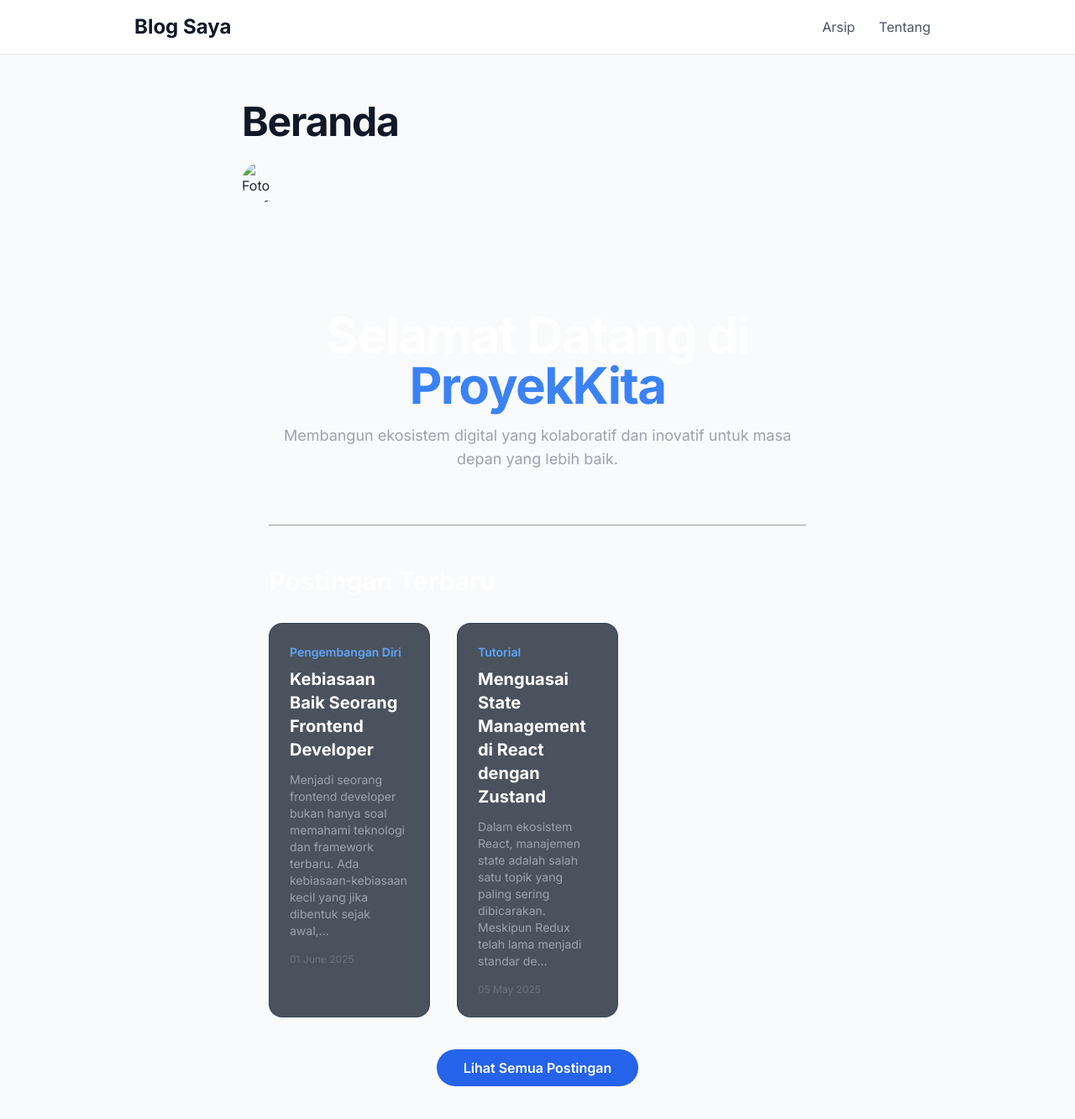
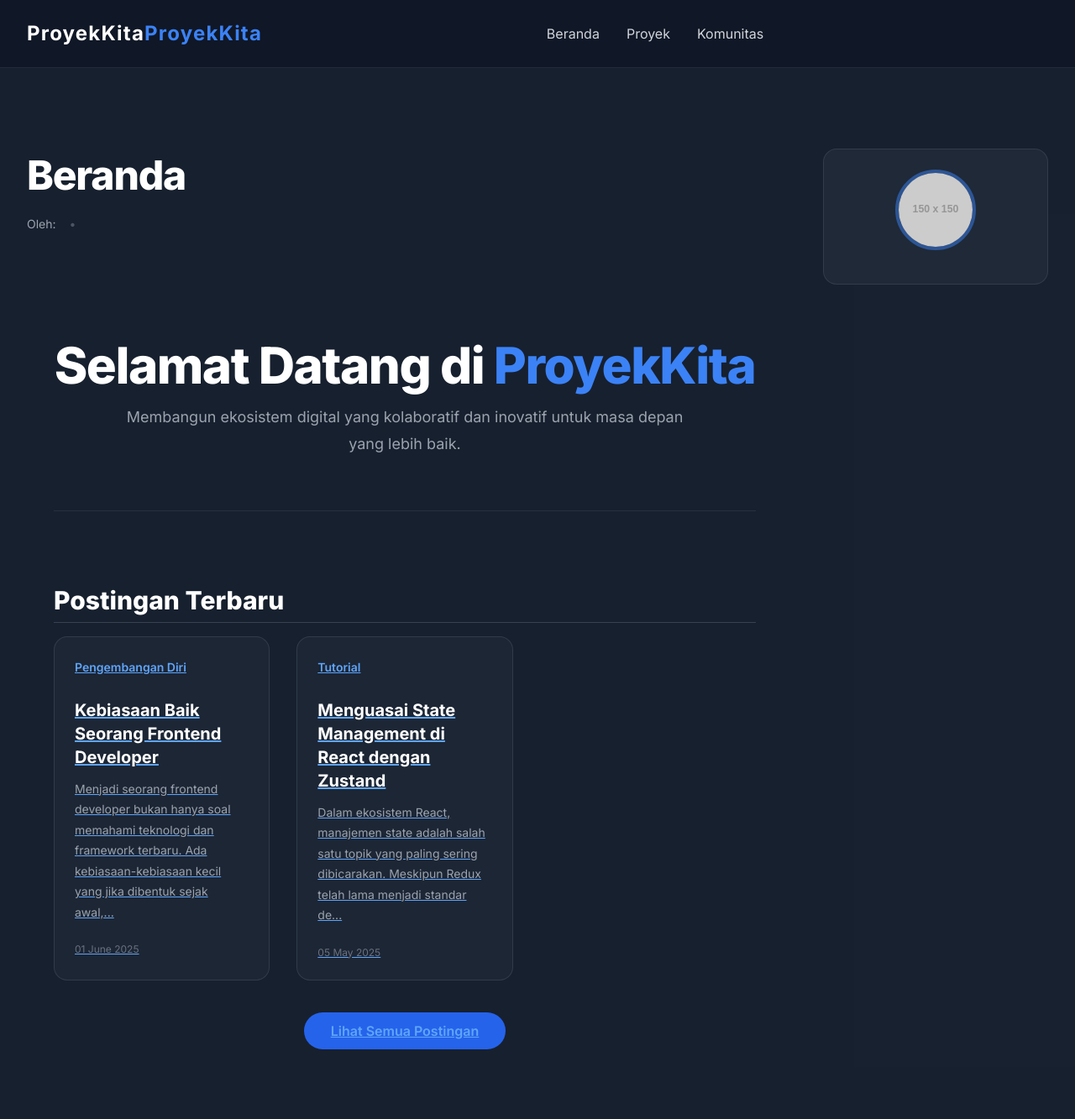
Before and after one commit to nurimator/test-post, a Jekyll site: the page built from index.html, in a window 1280 px wide and 1400 px high. Shown: the top 1333 px of the window at 84% size. Built offline with Jekyll 4.4.1, drawn with Linux system fonts in a browser that asks for light colours; nearby versions of some CDN libraries; some of the changed text lies outside the part shown.

Commit message:
Update default.html

```diff
--- a/_layouts/default.html
+++ b/_layouts/default.html
@@ -1,96 +1,155 @@
 <!DOCTYPE html>
-<html lang="id" class="dark">
+<html lang="id" class="scroll-smooth">
 <head>
     <meta charset="UTF-8">
     <meta name="viewport" content="width=device-width, initial-scale=1.0">
-    <title>{{ page.title }} | Blog Saya</title>
+    <!-- Judul halaman dinamis dari front matter -->
+    <title>{{ page.title }} | {{ site.title | default: "ProyekKita" }}</title>
 
+    <!-- Tailwind CSS CDN -->
     <script src="https://cdn.tailwindcss.com"></script>
 
+    <!-- Google Fonts: Inter -->
     <link rel="preconnect" href="https://fonts.googleapis.com">
     <link rel="preconnect" href="https://fonts.gstatic.com" crossorigin>
-    <link href="https://fonts.googleapis.com/css2?family=Inter:wght@400;500;600;700&display=swap" rel="stylesheet">
+    <link href="https://fonts.googleapis.com/css2?family=Inter:wght@400;500;600;700;800;900&display=swap" rel="stylesheet">
+
+    <!-- Lucide Icons CDN -->
+    <script src="https://unpkg.com/lucide@latest"></script>
+
+    <!-- Prism JS for Code Highlighting -->
+    <link rel="stylesheet" href="https://cdnjs.cloudflare.com/ajax/libs/prism/1.29.0/themes/prism-tomorrow.min.css">
 
     <style>
         body {
             font-family: 'Inter', sans-serif;
-            -webkit-font-smoothing: antialiased;
-            -moz-osx-font-smoothing: grayscale;
+            background-color: #111827; /* bg-gray-900 */
+            color: #d1d5db; /* text-gray-300 */
         }
-        .prose pre {
-            background-color: #1f2937;
-            color: #d1d5db;
-            border-radius: 0.5rem;
-            padding: 1rem;
+        /* Styling untuk konten yang dibuat dari Markdown */
+        .article-content h2 {
+            font-size: 1.875rem; font-weight: 800; color: #ffffff;
+            margin-top: 2.5rem; margin-bottom: 1rem;
+            border-bottom: 1px solid #374151; padding-bottom: 0.5rem;
         }
-        .prose code {
-            font-family: 'Courier New', Courier, monospace;
-        }
-        .dark .prose-invert blockquote {
-            border-left-color: #60a5fa;
-            color: #9ca3af;
-        }
+        .article-content p { line-height: 1.75; margin-bottom: 1.5rem; }
+        .article-content a { color: #60a5fa; text-decoration: underline; text-decoration-color: #60a5fa; transition: color 0.3s; }
+        .article-content a:hover { color: #93c5fd; }
+        .article-content ul { list-style-type: disc; margin-left: 1.5rem; margin-bottom: 1.5rem; line-height: 1.75; }
+        .article-content blockquote { border-left: 4px solid #3b82f6; padding-left: 1.5rem; margin: 1.5rem 0; font-style: italic; color: #9ca3af; }
+        pre[class*="language-"] { background: #1f2937 !important; border-radius: 0.75rem; border: 1px solid #374151; }
     </style>
 </head>
-<body class="bg-gray-50 text-gray-800 dark:bg-gray-900 dark:text-gray-200 transition-colors duration-300">
+<body class="bg-gray-900 text-gray-300">
 
-    <!-- Navigasi Header -->
-    <header class="bg-white dark:bg-gray-800 border-b border-gray-200 dark:border-gray-700 sticky top-0 z-10">
-        <nav class="max-w-5xl mx-auto px-4 sm:px-6 lg:px-8">
-            <div class="flex justify-between items-center h-16">
-                <a href="/" class="text-2xl font-bold text-gray-900 dark:text-white">Blog Saya</a>
-                <div>
-                    <a href="/arsip" class="text-gray-600 dark:text-gray-300 hover:text-gray-900 dark:hover:text-white px-3 py-2 rounded-md">Arsip</a>
-                    <a href="/tentang" class="text-gray-600 dark:text-gray-300 hover:text-gray-900 dark:hover:text-white px-3 py-2 rounded-md">Tentang</a>
+    <!-- ===== Header Section ===== -->
+    <header id="header" class="bg-gray-900/80 backdrop-blur-sm sticky top-0 left-0 right-0 z-50 border-b border-gray-700/50">
+        <div class="container mx-auto px-4 sm:px-6 lg:px-8">
+            <div class="flex items-center justify-between h-20">
+                <a href="{{ "/" | relative_url }}" class="text-2xl font-bold text-white tracking-wider">{{ site.title | default: "ProyekKita" | split: " " | first }}<span class="text-blue-500">{{ site.title | default: "ProyekKita" | split: " " | last }}</span></a>
+                <nav class="hidden lg:flex items-center space-x-8">
+                    <a href="{{ "/" | relative_url }}#hero" class="text-gray-300 hover:text-blue-400">Beranda</a>
+                    <a href="{{ "/" | relative_url }}#proyek" class="text-gray-300 hover:text-blue-400">Proyek</a>
+                    <a href="{{ "/" | relative_url }}#komunitas" class="text-gray-300 hover:text-blue-400">Komunitas</a>
+                </nav>
+                <div class="flex items-center space-x-4">
+                    <button id="mobile-menu-button" class="lg:hidden p-2 rounded-md text-gray-300 hover:text-white hover:bg-gray-700">
+                        <i data-lucide="menu" class="w-6 h-6"></i>
+                    </button>
                 </div>
             </div>
-        </nav>
+        </div>
+        <div id="mobile-menu" class="hidden lg:hidden bg-gray-900/95 backdrop-blur-sm">
+            <div class="px-2 pt-2 pb-3 space-y-1 sm:px-3">
+                <a href="{{ "/" | relative_url }}#hero" class="block px-3 py-2 rounded-md text-base font-medium text-gray-300 hover:text-white hover:bg-gray-700">Beranda</a>
+                <a href="{{ "/" | relative_url }}#proyek" class="block px-3 py-2 rounded-md text-base font-medium text-gray-300 hover:text-white hover:bg-gray-700">Proyek</a>
+                <a href="{{ "/" | relative_url }}#komunitas" class="block px-3 py-2 rounded-md text-base font-medium text-gray-300 hover:text-white hover:bg-gray-700">Komunitas</a>
+            </div>
+        </div>
     </header>
 
-    <!-- Konten Utama -->
-    <main class="max-w-3xl mx-auto px-4 sm:px-6 lg:px-8 py-8 sm:py-12">
-        <article class="prose lg:prose-xl max-w-none dark:prose-invert">
+    <main class="bg-gray-800/50">
+        <div class="container mx-auto px-4 sm:px-6 lg:px-8 py-16 lg:py-24">
+            <div class="grid grid-cols-1 lg:grid-cols-12 gap-8 lg:gap-12">
 
-            <!-- Header Postingan -->
-            <header class="mb-8">
-                <p class="text-base font-semibold text-blue-600 dark:text-blue-400 uppercase tracking-wide">{{ page.category }}</p>
-                <h1 class="mt-2 text-4xl font-extrabold tracking-tight text-gray-900 dark:text-gray-100 sm:text-5xl">
-                    {{ page.title }}
-                </h1>
+                <article class="lg:col-span-8 xl:col-span-9">
+                    <!-- Post Header -->
+                    <div class="mb-8">
+                        <p class="text-base font-semibold text-blue-400">{{ page.category }}</p>
+                        <h1 class="mt-2 text-3xl md:text-5xl font-extrabold text-white tracking-tight">{{ page.title }}</h1>
+                        <div class="mt-6 flex items-center space-x-4 text-sm text-gray-400">
+                            <span>Oleh: {{ page.author }}</span>
+                            <span class="text-gray-600">•</span>
+                            <span>{{ page.date | date: "%d %B %Y" }}</span>
+                        </div>
+                    </div>
 
-                <!-- Meta Penulis -->
-                <div class="mt-6 flex items-center">
-                    <div class="flex-shrink-0">
-                        <img class="h-12 w-12 rounded-full object-cover" src="{{ page.author_avatar | relative_url }}" alt="Foto profil {{ page.author }}">
+                    {% if page.image %}
+                    <img src="{{ page.image | relative_url }}" alt="Gambar utama untuk {{ page.title }}" class="w-full rounded-2xl shadow-lg mb-12 border-4 border-gray-700/50" onerror="this.onerror=null;this.src='https://placehold.co/1200x600/111827/FFFFFF?text=Image+Not+Found';">
+                    {% endif %}
+
+                    <!-- Konten dari Markdown -->
+                    <div class="prose prose-invert max-w-none article-content">
+                        {{ content }}
                     </div>
-                    <div class="ml-4">
-                        <p class="text-sm font-medium text-gray-900 dark:text-gray-200">{{ page.author }}</p>
-                        <!-- BAGIAN WAKTU POSTINGAN TELAH DIHAPUS DARI SINI -->
+                </article>
+
+                <!-- Sidebar -->
+                <aside class="lg:col-span-4 xl:col-span-3">
+                    <div class="sticky top-28 space-y-8">
+                        <!-- Author Box -->
+                        <div class="bg-gray-800 p-6 rounded-2xl border border-gray-700/80 text-center">
+                            <img src="{{ page.author_avatar | relative_url }}" alt="Foto profil {{ page.author }}" class="w-24 h-24 rounded-full mx-auto mb-4 border-4 border-blue-500/50" onerror="this.onerror=null;this.src='https://placehold.co/150x150/1f2937/FFFFFF?text=AP';">
+                            <h4 class="text-xl font-bold text-white">{{ page.author }}</h4>
+                            <p class="text-sm text-gray-400 mt-1">{{ page.author_role }}</p>
+                            <p class="text-xs text-gray-500 mt-4">{{ page.author_bio }}</p>
+                        </div>
+                        <!-- Related Posts -->
+                        {% if site.related_posts.size > 0 %}
+                        <div class="bg-gray-800 p-6 rounded-2xl border border-gray-700/80">
+                            <h3 class="text-lg font-bold text-white mb-4">Baca Juga</h3>
+                            <div class="space-y-4">
+                                {% for post in site.related_posts limit:2 %}
+                                <a href="{{ post.url | relative_url }}" class="flex items-center space-x-4 group">
+                                    <img src="{{ post.image | relative_url }}" alt="Gambar untuk {{ post.title }}" class="w-16 h-16 rounded-lg object-cover flex-shrink-0" onerror="this.onerror=null;this.src='https://placehold.co/100x100/111827/FFFFFF?text=Image';">
+                                    <div>
+                                        <p class="text-sm font-semibold text-white group-hover:text-blue-400 transition-colors">{{ post.title }}</p>
+                                    </div>
+                                </a>
+                                {% endfor %}
+                            </div>
+                        </div>
+                        {% endif %}
                     </div>
-                </div>
-            </header>
-
-            <!-- Gambar Utama Postingan -->
-            {% if page.image %}
-            <figure class="my-8">
-                <img class="w-full rounded-lg shadow-md object-cover" src="{{ page.image }}" alt="Gambar utama untuk postingan {{ page.title }}">
-            </figure>
-            {% endif %}
-
-            <!-- Konten Postingan -->
-            <div class="mt-8">
-                {{ content }}
+                </aside>
             </div>
-
-        </article>
+        </div>
     </main>
 
-    <!-- Footer -->
-    <footer class="bg-white dark:bg-gray-800 mt-12 border-t border-gray-200 dark:border-gray-700">
-        <div class="max-w-5xl mx-auto py-6 px-4 sm:px-6 lg:px-8 text-center text-gray-500 dark:text-gray-400">
-            <p>&copy; {{ site.time | date: '%Y' }} Blog Saya. Dibuat dengan Jekyll & ❤️.</p>
+    <!-- ===== Footer Section ===== -->
+    <footer class="bg-gray-900 border-t border-gray-800">
+        <div class="container mx-auto px-4 sm:px-6 lg:px-8 py-16">
+            <div class="mt-16 pt-8 border-t border-gray-800 text-center text-gray-500">
+                <p>&copy; {{ site.time | date: '%Y' }} {{ site.title | default: "ProyekKita" }}. Semua Hak Cipta Dilindungi.</p>
+            </div>
         </div>
     </footer>
 
+    <!-- Prism JS and Lucide Icons Initializer -->
+    <script src="https://cdnjs.cloudflare.com/ajax/libs/prism/1.29.0/prism.min.js"></script>
+    <script src="https://cdnjs.cloudflare.com/ajax/libs/prism/1.29.0/components/prism-jsx.min.js"></script>
+
+    <script>
+        document.addEventListener('DOMContentLoaded', function () {
+            lucide.createIcons();
+
+            const mobileMenuButton = document.getElementById('mobile-menu-button');
+            const mobileMenu = document.getElementById('mobile-menu');
+
+            mobileMenuButton.addEventListener('click', () => {
+                mobileMenu.classList.toggle('hidden');
+            });
+        });
+    </script>
 </body>
 </html>
```
